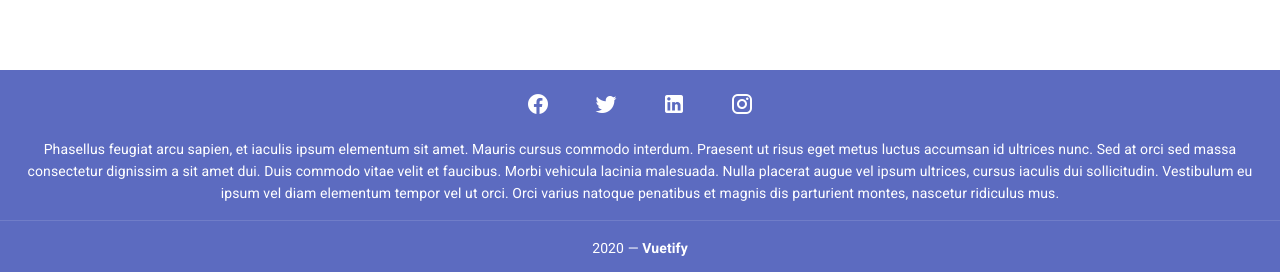
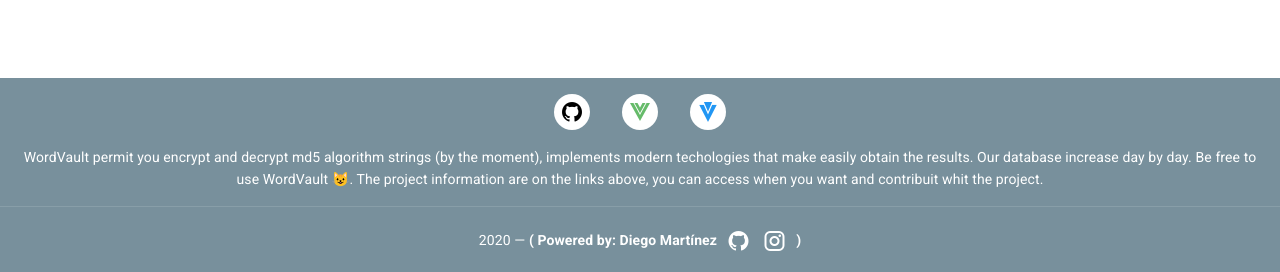
Before and after one commit to ludmartinez/wordvault, a Vue app: page / in a window 1280 px wide. Shown: the part 525-797 px from the top of the page. Built offline with nearby package versions, Linux system fonts and the light colour scheme; no server answers; the database is empty.

Commit message:
style: Change footer information

```diff
--- a/src/components/WvFooter.vue
+++ b/src/components/WvFooter.vue
@@ -1,27 +1,45 @@
 <template>
   <v-footer dark padless>
-    <v-card flat tile class="indigo lighten-1 white--text text-center">
+    <v-card flat tile class="blue-grey lighten-1 white--text text-center">
       <v-card-text>
-        <v-btn v-for="icon in icons" :key="icon" class="mx-4 white--text" icon>
-          <v-icon size="24px">{{ icon }}</v-icon>
+        <v-btn
+          v-for="(icon, index) in proyectIcons"
+          :key="index"
+          class="mx-4 white"
+          rounded
+          icon
+          :href="icon.link"
+          target="_blank"
+        >
+          <v-icon size="24px" :color="icon.color">{{ icon.icon }}</v-icon>
         </v-btn>
       </v-card-text>
 
       <v-card-text class="white--text pt-0">
-        Phasellus feugiat arcu sapien, et iaculis ipsum elementum sit amet.
-        Mauris cursus commodo interdum. Praesent ut risus eget metus luctus
-        accumsan id ultrices nunc. Sed at orci sed massa consectetur dignissim a
-        sit amet dui. Duis commodo vitae velit et faucibus. Morbi vehicula
-        lacinia malesuada. Nulla placerat augue vel ipsum ultrices, cursus
-        iaculis dui sollicitudin. Vestibulum eu ipsum vel diam elementum tempor
-        vel ut orci. Orci varius natoque penatibus et magnis dis parturient
-        montes, nascetur ridiculus mus.
+        WordVault permit you encrypt and decrypt md5 algorithm strings (by the
+        moment), implements modern techologies that make easily obtain the
+        results. Our database increase day by day. Be free to use WordVault 😺.
+        The project information are on the links above, you can access when you
+        want and contribuit whit the project.
       </v-card-text>
 
       <v-divider></v-divider>
 
       <v-card-text class="white--text">
-        {{ new Date().getFullYear() }} — <strong>Vuetify</strong>
+        {{ new Date().getFullYear() }} —
+        <strong>
+          ( Powered by: Diego Martínez
+          <v-btn
+            icon
+            v-for="(icon, index) in authorIcons"
+            :key="index"
+            :href="icon.link"
+            target="_blank"
+          >
+            <v-icon>{{ icon.icon }}</v-icon>
+          </v-btn>
+          )
+        </strong>
       </v-card-text>
     </v-card>
   </v-footer>
@@ -32,7 +50,24 @@ export default {
   name: "WvFooter",
 
   data: () => ({
-    icons: ["mdi-facebook", "mdi-twitter", "mdi-linkedin", "mdi-instagram"]
+    proyectIcons: [
+      {
+        icon: "mdi-github",
+        link: "https://github.com/ludmartinez",
+        color: "black"
+      },
+      {
+        icon: "mdi-vuejs",
+        link: "https://vuejs.org",
+        color: "green lighten-1"
+      },
+      { icon: "mdi-vuetify", link: "https://vuetifyjs.com", color: "blue" }
+    ],
+
+    authorIcons: [
+      { icon: "mdi-github", link: "http://github.com/ludmartinez" },
+      { icon: "mdi-instagram", link: "https://www.instagram.com/l.diego.nm" }
+    ]
   })
 };
 </script>
--- a/src/components/WvHistory.vue
+++ b/src/components/WvHistory.vue
@@ -2,7 +2,7 @@
   <v-card class="mx-auto" outlined>
     <v-container>
       <v-row justify="end">
-        <v-col cols="5">
+        <v-col cols="12" sm="5">
           <v-text-field
             dense
             rounded
```
